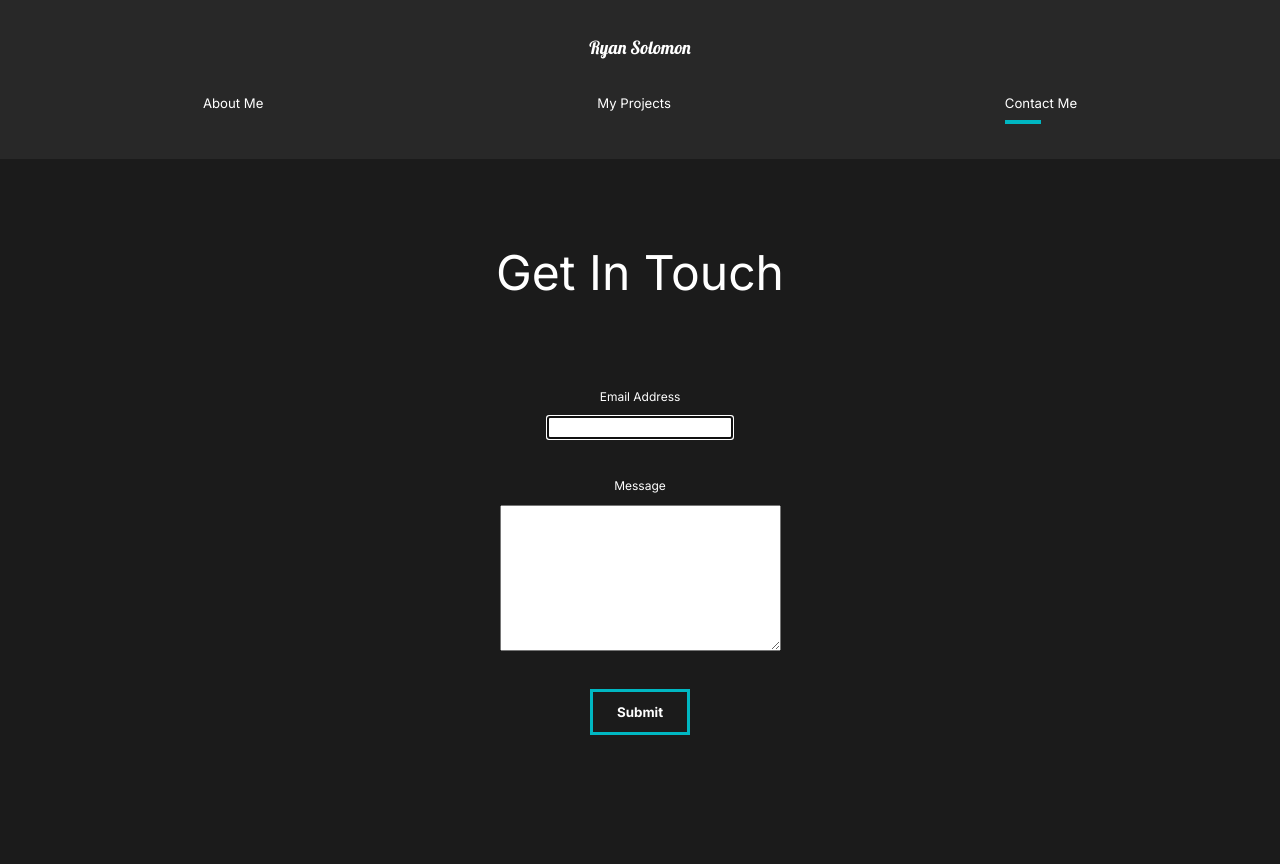
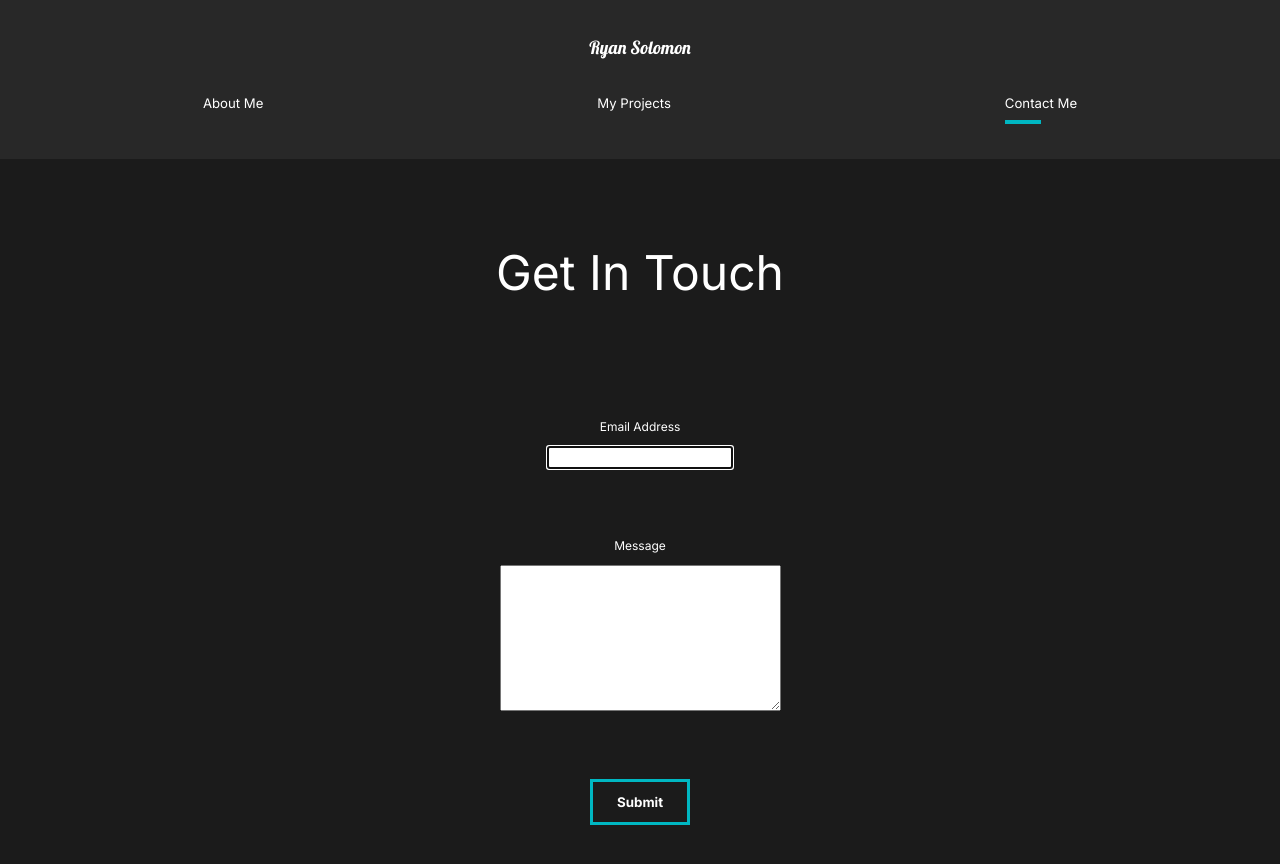
Before and after one commit to Ryan-Solomon/ryansolomon-io, a React (Create React App) app: page /contact in a window 1280 px wide. Shown: the top 864 px of the page. Built offline with nearby package versions, Linux system fonts and the light colour scheme.

Commit message:
adjust form placement

```diff
--- a/src/components/ContactForm.jsx
+++ b/src/components/ContactForm.jsx
@@ -38,7 +38,7 @@ const Form = styled.form`
   flex-direction: column;
   justify-content: space-evenly;
   align-items: center;
-  height: 50vh;
+  height: 65vh;
 
   label {
     margin-bottom: 1rem;
```
